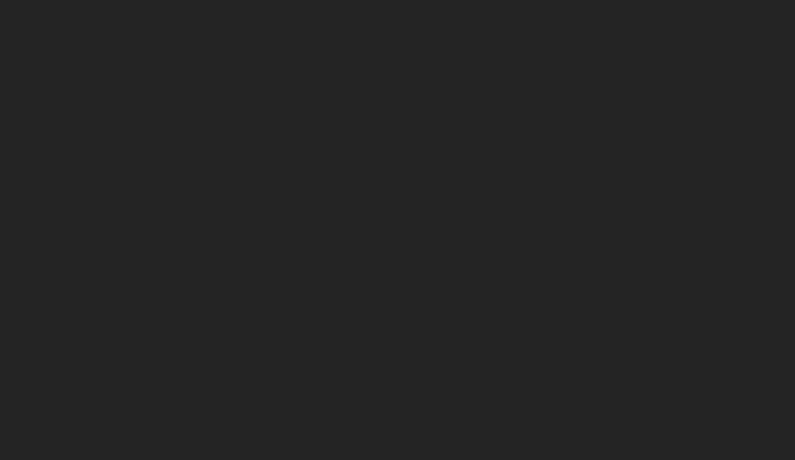
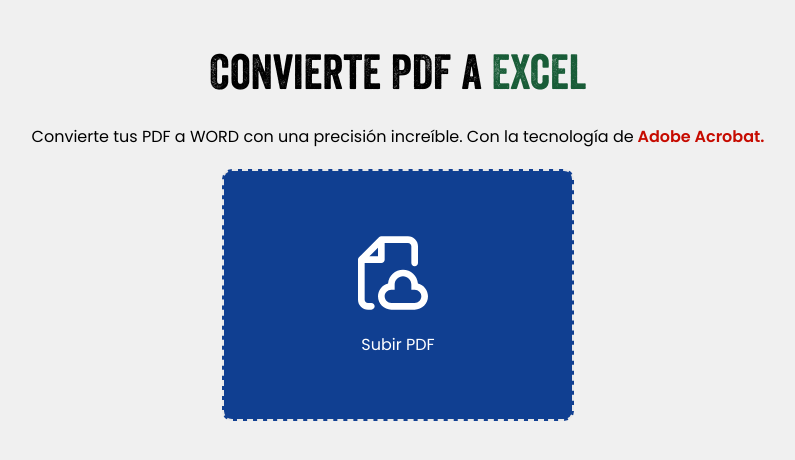
Before and after one commit to Nesz-ux/EasyPDF, a React (Vite) app: page /pdftoexcel in a window 1280 px wide. Before the commit this address had no page. Shown: the top 460 px of the page, without its empty margins (242-1037 px from the left). Built offline with nearby package versions, Linux system fonts and the light colour scheme; a web font is replaced by a local one.

Commit message:
Creacion de estructura funcional para convertir PDF a Excel con conexion a Api dentro de la misma Pagina

```diff
--- a/src/App.tsx
+++ b/src/App.tsx
@@ -1,6 +1,7 @@
 import { BrowserRouter as Router, Routes, Route } from "react-router-dom";
 import Home from "./pages/Home";
 import PDFToWord from "./pages/PDFToWord";
+import PDFToExcel from "./pages/PDFToExcel";
 
 import "./App.css";
 
@@ -11,6 +12,7 @@ function App() {
         <Routes>
           <Route path="/" element={<Home />} />
           <Route path="/pdftoword" element={<PDFToWord />} />
+          <Route path="/pdftoexcel" element={<PDFToExcel />} />
 
         </Routes>
       </div>
--- a/src/assets/styles/UploadPage.css
+++ b/src/assets/styles/UploadPage.css
@@ -29,6 +29,7 @@
 }
 
 /*Titulo*/
+/*Word*/
 .title-word {
   font-family: "Veneer", sans-serif;
   font-weight: 800;
@@ -39,9 +40,26 @@
   color: #103f91;
 }
 .light-mode .title-word {
-  color: #473524;
+  color: #000;
 }
 .dark-mode .title-word span {
+  color: #fff;
+}
+
+/*Excel*/
+.title-excel {
+  font-family: "Veneer", sans-serif;
+  font-weight: 800;
+  font-size: 3rem;
+  margin-bottom: 20px;
+}
+.title-excel span {
+  color: #185C37;
+}
+.light-mode .title-excel {
+  color: #000;
+}
+.dark-mode .title-excel span {
   color: #fff;
 }
 
@@ -122,7 +140,7 @@ p {
   width: 48px;
   height: 48px;
   border-radius: 50%;
-  border-bottom: 4px solid #103f91;
+  border-bottom: 4px solid #6A2C75;
   border-left: 4px solid transparent;
 }
 @keyframes rotation {
--- a/src/components/cards/cardsData.tsx
+++ b/src/components/cards/cardsData.tsx
@@ -15,7 +15,7 @@ const apps = [
     image: PDFExcel,
     title: "PDF a Excel",
     description: "Extrae directamente datos de PDF a Excel en pocos segundos.",
-    url: "https://www.google.com",
+    url: "PDFToExcel",
   },
   {
     image: PDFPowerPoint,
--- /dev/null
+++ b/src/pages/PDFToExcel.tsx
@@ -0,0 +1,153 @@
+import { useEffect, useState } from "react";
+import "../assets/styles/UploadPage.css";
+import { API_BASE_URL } from "../utils/config";
+import InputFile from "../components/inputFile/inputFilePDF/inputFile";
+
+const PDFToWord: React.FC = () => {
+  const [file, setFile] = useState<File | null>(null);
+  const [previewURL, setPreviewURL] = useState<string | null>(null);
+  const [darkMode, setDarkMode] = useState<boolean>(false);
+  const [loading, setLoading] = useState<boolean>(false);
+
+  useEffect(() => {
+    try {
+      const storedDarkMode = JSON.parse(
+        localStorage.getItem("darkMode") || "false"
+      );
+      setDarkMode(storedDarkMode);
+    } catch (error) {
+      console.error("Error loading data from localStorage", error);
+    }
+  }, []);
+
+  // Función para manejar el archivo seleccionado desde el componente Form
+  const handleFileChange = (selectedFile: File) => {
+    if (!selectedFile) {
+      alert("No se seleccionó ningún archivo válido.");
+      return;
+    }
+
+    // Validar tipo de archivo PDF
+    if (
+      selectedFile.type !== "application/pdf" &&
+      !selectedFile.name.endsWith(".pdf")
+    ) {
+      alert("Por favor selecciona un archivo PDF.");
+      return;
+    }
+
+    setFile(selectedFile);
+
+    // Crear vista previa
+    const objectURL = URL.createObjectURL(selectedFile);
+    setPreviewURL(objectURL);
+  };
+
+  const handleRemoveFile = () => {
+    setFile(null);
+    setPreviewURL(null);
+  };
+
+  const handleUpload = async () => {
+    if (!file) {
+      alert("Por favor selecciona un archivo antes de subir.");
+      return;
+    }
+
+    setLoading(true);
+    const formData = new FormData();
+    formData.append("file", file);
+
+    // Obtener el nombre original sin extensión
+    const originalFileName = file.name.split(".").slice(0, -1).join(".");
+
+    try {
+      const response = await fetch(`${API_BASE_URL}/api/convertExcel`, {
+        method: "POST",
+        body: formData,
+      });
+
+      if (response.ok) {
+        const blob = await response.blob();
+        const url = window.URL.createObjectURL(blob);
+
+        // Usar el mismo nombre del archivo original pero con .docx
+        const a = document.createElement("a");
+        a.href = url;
+        a.download = `${originalFileName}.xlsx`;
+        document.body.appendChild(a);
+        a.click();
+        document.body.removeChild(a);
+        URL.revokeObjectURL(url);
+        setFile(null);
+        setPreviewURL(null);
+      } else {
+        const errorResponse = await response.json();
+        alert(
+          `Error al convertir el archivo: ${
+            errorResponse.error || "Error desconocido"
+          }`
+        );
+      }
+    } catch (error) {
+      console.error("Error al subir el archivo", error);
+      alert("Hubo un problema al procesar el archivo.");
+    } finally {
+      setLoading(false);
+    }
+  };
+
+  return (
+    <div className={`containerUpload ${darkMode ? "dark-mode" : "light-mode"}`}>
+      <h1 className="title-excel">
+        Convierte PDF a <span>Excel</span>{" "}
+      </h1>
+      <p>
+        Convierte tus PDF a WORD con una precisión increíble. Con la tecnología
+        de
+        <span className="adobe-text"> Adobe Acrobat.</span>
+      </p>
+      {previewURL && (
+        <iframe
+          src={previewURL}
+          title="Vista previa del PDF"
+          className="pdf-preview"
+          style={{ width: "100%", height: "500px", border: "none" }}
+        />
+      )}
+
+      {!file ? (
+        <InputFile onFileSelect={handleFileChange} />
+      ) : (
+        <div className="file-actions">
+          {/* Mostrar el loader si está cargando */}
+          {loading ? (
+            <div
+              style={{ borderBottom: "4px solid #185C37" }}
+              className="loader"
+            ></div>
+          ) : (
+            <>
+              <button onClick={handleRemoveFile} className="remove-btn">
+                Cancelar
+              </button>
+
+              <button
+                style={{
+                  backgroundColor: "#185C37",
+                }}
+                onClick={handleUpload}
+                className="upload-btn"
+                disabled={loading || !file}
+              >
+                {loading ? "Cargando" : "Convertir a Excel"}
+              </button>
+            </>
+          )}
+        </div>
+      )}
+    </div>
+  );
+};
+
+export default PDFToWord;
```
